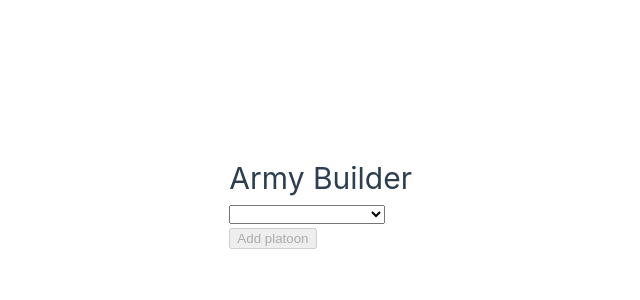
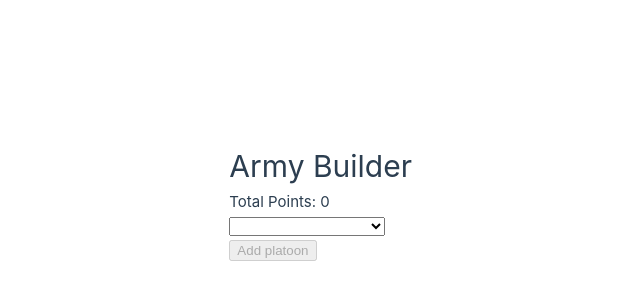
Before and after one commit to tomb1125/K47app, a Vue app in the folder asyncrpg/: page / in a window 1280 px wide. Shown: the part 198-498 px from the top of the page, without its empty margins (228-868 px from the left). Built offline with nearby package versions, Linux system fonts and the light colour scheme; the HTML template or start-up script is replaced by a standard one.

Commit message:
total points

```diff
--- a/asyncrpg/public/data/units.json
+++ b/asyncrpg/public/data/units.json
@@ -1,12 +1,8 @@
 {
   "factions": [
-    { "id": "usa", "name": "USA" },
-    { "id": "cmn", "name": "British Commonwealth" },
-    { "id": "svt", "name": "SVT" }
+    { "id": "cmn", "name": "British Commonwealth" }
   ],
   "units": [
-    { "id": "sherman", "name": "Sherman", "factionId": "usa" },
-    { "id": "zajcev", "name": "Zajcev", "factionId": "svt" },
     { "id": "galahad",
       "name": "GALAHAD ARMOURED INFANTRY SQUAD",
       "factionId": "cmn",
@@ -17,7 +13,7 @@
       },
       "options": [
         {
-          "id": "additionalsoldier",
+          "id": "additionalsoldiers",
           "name": "Additional Soldiers in Grade 1 Powered Armour (No Mixed Quality)",
           "cost-regular": 30,
           "cost-veteran": 33,
@@ -28,8 +24,6 @@
       "upgrades":[
 
       ]
-
-
     }
   ]
 }
--- a/asyncrpg/src/App.vue
+++ b/asyncrpg/src/App.vue
@@ -9,7 +9,7 @@ const store = useUnitStore()
 const armyStore = useArmyStore()
 const { factions, selectedFaction } = storeToRefs(store)
 const { factionId } = storeToRefs(armyStore)
-
+const { totalPoints } = storeToRefs(armyStore)
 onMounted(() => {
   store.load()
 })
@@ -18,7 +18,9 @@ onMounted(() => {
 <template>
   <div>
     <h1>Army Builder</h1>
-
+    <div>
+      Total Points: {{ totalPoints }}
+    </div>
     <!-- Faction selector -->
     <select v-model="selectedFaction">
       <option
--- a/asyncrpg/src/components/Unit.vue
+++ b/asyncrpg/src/components/Unit.vue
@@ -9,6 +9,7 @@ const props = defineProps<{
   unit: {
     id: string
     unitId: string | null
+    quality: 'inexpierienced' | 'regular' | 'veteran' | null
   }
 }>()
 
@@ -20,25 +21,28 @@ const { selectedFaction } = storeToRefs(unitStore)
 const availableUnits = computed(() =>
   unitStore.getUnitsByFaction(selectedFaction.value || '')
 )
-
-function onChange(event: Event) {
-  const value = (event.target as HTMLSelectElement).value
-  armyStore.setUnit(props.platoonId, props.unit.id, value)
-}
 </script>
 
 <template>
   <div class="unit">
+
+    <!-- ⭐ QUALITY PICKLIST -->
     <select
-      :value="unit.id || ''"
-      @change="onChange"
+      :value="unit.quality || 'regular'"
+      @change="e => armyStore.setQuality(platoonId, unit.id, e.target.value)"
+    >
+      <option value="inexpierienced">Inexperienced</option>
+      <option value="regular">Regular</option>
+      <option value="veteran">Veteran</option>
+    </select>
+
+    <!-- UNIT PICKLIST -->
+    <select
+      :value="unit.unitId || ''"
+      @change="e => armyStore.setUnit(platoonId, unit.id, e.target.value)"
     >
       <option disabled value="">Select unit</option>
-      <option
-        v-for="u in availableUnits"
-        :key="u.id"
-        :value="u.id"
-      >
+      <option v-for="u in availableUnits" :key="u.id" :value="u.id">
         {{ u.name }}
       </option>
     </select>
@@ -46,9 +50,9 @@ function onChange(event: Event) {
     <button @click="armyStore.removeUnit(platoonId, unit.id)">
       🗑
     </button>
+
   </div>
 </template>
-
 <style scoped>
 .unit {
   border: 2px solid #888;
--- a/asyncrpg/src/stores/armyStore.ts
+++ b/asyncrpg/src/stores/armyStore.ts
@@ -1,10 +1,12 @@
 // src/stores/armyStore.ts
 import { defineStore } from 'pinia'
 import { ref, computed } from 'vue'
+import { useUnitStore } from './unitStore'
 
 export interface ArmyUnit {
-  id: string
+  id: string,
   unitId: string | null
+  quality: 'inexpierienced' | 'regular' | 'veteran' | null
 }
 
 export interface Platoon {
@@ -16,6 +18,20 @@ export const useArmyStore = defineStore('army', () => {
   const factionId = ref<string | null>(null)
   const platoons = ref<Platoon[]>([])
 
+  const totalPoints = computed(() => {
+    const unitStore = useUnitStore()
+
+    return platoons.value
+      .flatMap(p => p.units)
+      .reduce((sum, u) => {
+        if (!u.unitId || !u.quality) return sum
+
+        const def = unitStore.units.find(x => x.id === u.unitId)
+        if (!def) return sum
+
+        return sum + def.quality[u.quality]
+      }, 0)
+  })
   // ➕ add platoon
   function addPlatoon() {
     platoons.value.push({
@@ -34,10 +50,15 @@ export const useArmyStore = defineStore('army', () => {
     const platoon = platoons.value.find(p => p.id === platoonId)
     if (!platoon) return
 
-    platoon.units.push({
-      id: crypto.randomUUID(),
-      unitId: null
-    })
+    const unit = {
+      id: crypto.randomUUID() as string,
+      unitId: null,
+      quality: 'regular' // default
+    };
+
+    platoon.units.push(unit)
+
+
   }
 
   // ❌ remove unit
@@ -59,13 +80,27 @@ export const useArmyStore = defineStore('army', () => {
     unit.unitId = selected
   }
 
+
+function setQuality(platoonId: string, unitId: string, quality: ArmyUnit['quality']) {    const platoon = platoons.value.find(p => p.id === platoonId)
+    if (!platoon) return
+
+    const unit = platoon.units.find(u => u.id === unitId)
+    if (!unit) return
+    console.log(unitId);
+    console.log(unit.id);
+    console.log(unit.unitId);
+    unit.quality = quality
+  }
+
   return {
     factionId,
     platoons,
+    totalPoints,
     addPlatoon,
     removePlatoon,
     addUnit,
     removeUnit,
-    setUnit
+    setUnit,
+    setQuality
   }
 })
--- a/asyncrpg/src/types/unit.ts
+++ b/asyncrpg/src/types/unit.ts
@@ -3,8 +3,14 @@ export interface Faction {
   name: string
 }
 
+// src/types/unit.ts
 export interface Unit {
   id: string
   name: string
   factionId: string
+  quality: {
+    inexpierienced: number
+    regular: number
+    veteran: number
+  }
 }
```
